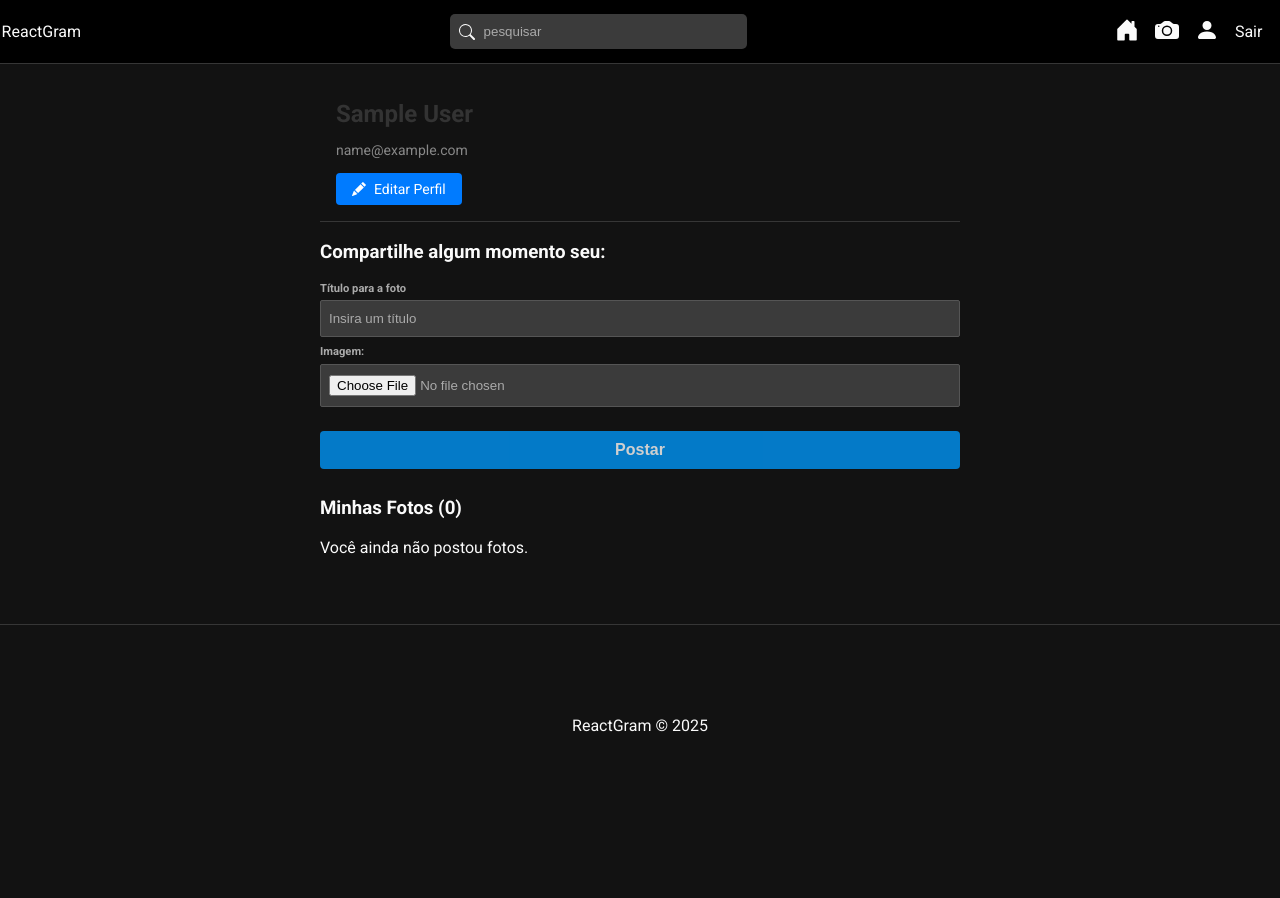
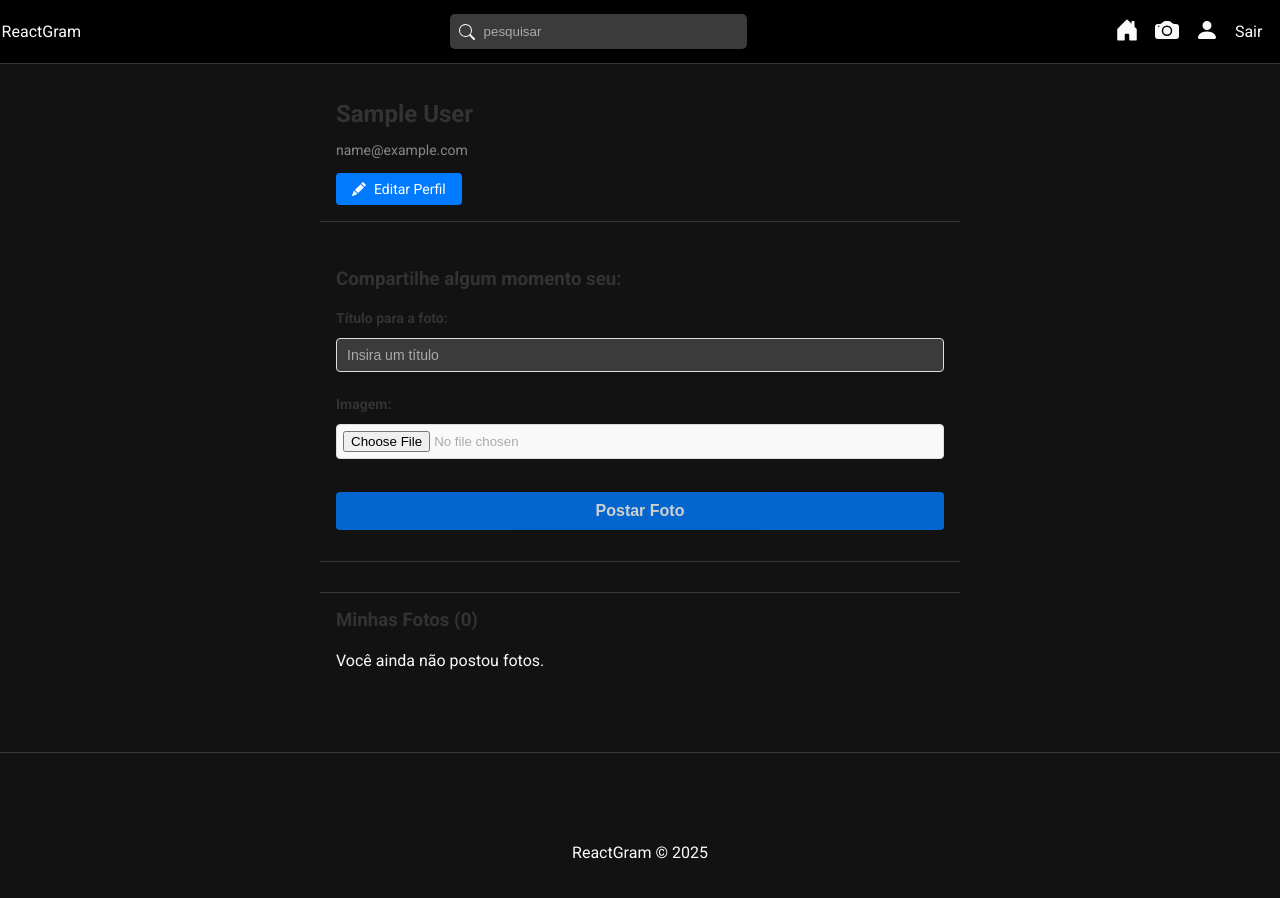
Before and after one commit to RafaelBartKings/reactGram, a React (Create React App) app in the folder reactgram-front/: page /users/1 in a window 1280 px wide. Shown: the top 898 px of the page. Before the commit the page ends 825 px from the top, so only its background shows below. Built offline with nearby package versions, Linux system fonts and the light colour scheme; sample sign-in values are in the browser's storage.

Commit message:
Profile-photos

```diff
--- a/reactgram-front/src/pages/Profile/Profile.css
+++ b/reactgram-front/src/pages/Profile/Profile.css
@@ -1,3 +1,4 @@
+/* SEU CSS ATUAL (mantenha tudo isso) */
 #profile {
    width: 50%;
    margin: 0 auto;
@@ -80,3 +81,169 @@
 .btn:hover {
    background: #545b62;
 }
+
+/* AGORA ADICIONE ESTAS NOVAS REGRAS NO FINAL */
+
+/* Preview da imagem */
+.image-preview {
+   margin: 15px 0;
+   text-align: center;
+}
+
+.preview-label {
+   display: block;
+   color: #666;
+   margin-top: 8px;
+   font-size: 14px;
+}
+
+.preview-image-container {
+   display: inline-block;
+   max-width: 200px;
+   max-height: 150px;
+   overflow: hidden;
+   border-radius: 4px;
+   border: 1px solid #ddd;
+   background: #f9f9f9;
+   padding: 5px;
+}
+
+.preview-image {
+   max-width: 100%;
+   max-height: 140px;
+   display: block;
+   object-fit: contain;
+}
+
+/* Formulário */
+.new-photo {
+   margin: 30px 0;
+   padding: 1em;
+   border-bottom: 1px solid #363636;
+}
+
+.new-photo h3 {
+   margin: 0 0 20px 0;
+   color: #333;
+}
+
+.new-photo form {
+   display: flex;
+   flex-direction: column;
+   gap: 15px;
+   margin-top: 20px;
+}
+
+.new-photo label {
+   display: flex;
+   flex-direction: column;
+   gap: 5px;
+}
+
+.new-photo label span {
+   color: #333;
+   font-size: 14px;
+}
+
+.new-photo input[type="text"] {
+   padding: 8px 10px;
+   border: 1px solid #ddd;
+   border-radius: 4px;
+   font-size: 14px;
+}
+
+.new-photo input[type="file"] {
+   padding: 6px;
+   border: 1px solid #ddd;
+   border-radius: 4px;
+   background: #f9f9f9;
+}
+
+.new-photo button {
+   background: #007bff;
+   color: white;
+   padding: 10px 20px;
+   border: none;
+   border-radius: 4px;
+   cursor: pointer;
+   font-size: 16px;
+   transition: background 0.3s;
+   margin-top: 10px;
+}
+
+.new-photo button:hover:not(:disabled) {
+   background: #0056b3;
+}
+
+.new-photo button:disabled {
+   background: #6c757d;
+   cursor: not-allowed;
+}
+
+/* Mensagens */
+.messages-container {
+   margin-top: 15px;
+}
+
+/* Galeria de fotos */
+.user-photos {
+   margin: 30px 0;
+   padding: 1em;
+   border-top: 1px solid #363636;
+}
+
+.user-photos h3 {
+   margin: 0 0 20px 0;
+   color: #333;
+}
+
+.photos-container {
+   display: grid;
+   grid-template-columns: repeat(auto-fill, minmax(180px, 1fr));
+   gap: 15px;
+}
+
+.photo-item {
+   background: white;
+   border: 1px solid #ddd;
+   border-radius: 4px;
+   overflow: hidden;
+}
+
+.photo-item img {
+   width: 100%;
+   height: 150px;
+   object-fit: cover;
+}
+
+.photo-title {
+   padding: 10px;
+   margin: 0;
+   color: #333;
+   font-size: 14px;
+   text-align: center;
+}
+
+.photo-item small {
+   display: block;
+   padding: 0 10px 10px;
+   color: #666;
+   font-size: 11px;
+   text-align: center;
+}
+
+/* Spinner */
+.spinner {
+   display: inline-block;
+   width: 16px;
+   height: 16px;
+   border: 2px solid rgba(255,255,255,0.3);
+   border-radius: 50%;
+   border-top-color: white;
+   animation: spin 1s linear infinite;
+   margin-right: 8px;
+}
+
+@keyframes spin {
+   to { transform: rotate(360deg); }
+}
--- a/reactgram-front/src/pages/Profile/Profile.js
+++ b/reactgram-front/src/pages/Profile/Profile.js
@@ -1,4 +1,4 @@
-// Profile.js - CORREÇÃO APLICADA
+// Profile.js - VERSÃO COM MENSAGEM DE SUCESSO
 import './Profile.css';
 
 import { uploads } from '../../utils/config';
@@ -16,12 +16,9 @@ const Profile = () => {
    const navigate = useNavigate();
    const dispatch = useDispatch();
 
-   // CORREÇÃO: Adicionado valor padrão para evitar undefined
    const { visitedUser, loading, error } = useSelector(state => state.user || {});
-
    const { user: userAuth } = useSelector(state => state.auth || {});
 
-   // CORREÇÃO PRINCIPAL: Adicionado valor padrão completo para state.photo
    const {
       photos = [],
       loading: loadingPhoto = false,
@@ -31,17 +28,15 @@ const Profile = () => {
 
    const [title, setTitle] = useState('');
    const [image, setImage] = useState('');
+   const [preview, setPreview] = useState('');
+   const [localSuccess, setLocalSuccess] = useState(''); // ← ESTADO LOCAL PARA MENSAGEM
 
-   // Determina qual usuário mostrar - com verificação segura
    const isMyProfile = userAuth && id && userAuth._id && id === userAuth._id;
    const userToShow = isMyProfile ? userAuth : visitedUser;
 
-   // New form and edit form refs
    const newPhotoForm = useRef();
-   const editPhotoForm = useRef();
 
    useEffect(() => {
-      // Verificação mais segura
       if (!id || id === 'undefined') {
          if (userAuth && userAuth._id) {
             navigate(`/users/${userAuth._id}`);
@@ -51,9 +46,7 @@ const Profile = () => {
          return;
       }
 
-      // Se for o perfil de outro usuário, busca os dados
       if (id && id !== 'undefined') {
-         // Verifica se é o perfil de outro usuário
          if (!userAuth || !userAuth._id || id !== userAuth._id) {
             dispatch(getUserDetails(id));
          }
@@ -64,10 +57,16 @@ const Profile = () => {
       const file = e.target.files[0];
       if (file) {
          setImage(file);
+
+         const reader = new FileReader();
+         reader.onloadend = () => {
+            setPreview(reader.result);
+         };
+         reader.readAsDataURL(file);
       }
    };
 
-   const submitHandle = e => {
+   const submitHandle = async e => {
       e.preventDefault();
 
       if (!image) {
@@ -75,18 +74,57 @@ const Profile = () => {
          return;
       }
 
-      const formData = new FormData(); // CORREÇÃO: "FormData" com F maiúsculo
+      if (!title.trim()) {
+         alert('Digite um título para a foto!');
+         return;
+      }
+
+      const formData = new FormData();
       formData.append('title', title);
       formData.append('image', image);
 
-      dispatch(publishPhoto(formData));
+      try {
+         const result = await dispatch(publishPhoto(formData));
 
-      setTitle('');
-      setImage('');
+         if (publishPhoto.fulfilled.match(result)) {
+            console.log('Foto publicada com sucesso:', result.payload);
 
-      setTimeout(() => {
-         dispatch(resetMessage());
-      }, 2000);
+            // Limpa o formulário
+            setTitle('');
+            setImage('');
+            setPreview('');
+
+            // Limpa o input de arquivo
+            const fileInput = document.querySelector('input[type="file"]');
+            if (fileInput) fileInput.value = '';
+
+            // Define mensagem de sucesso local
+            setLocalSuccess('Foto publicada com sucesso!');
+
+            // Limpa a mensagem local após 3 segundos
+            setTimeout(() => {
+               setLocalSuccess('');
+            }, 3000);
+
+            // Limpa a mensagem do Redux se existir
+            setTimeout(() => {
+               dispatch(resetMessage());
+            }, 3000);
+         }
+
+         // Se houver erro
+         if (publishPhoto.rejected.match(result)) {
+            console.error('Erro ao publicar foto:', result.error);
+         }
+      } catch (error) {
+         console.error('Erro ao publicar foto:', error);
+      }
+   };
+
+   // Limpa a mensagem manualmente
+   const handleCloseMessage = () => {
+      dispatch(resetMessage());
+      setLocalSuccess('');
    };
 
    // Loading
@@ -133,7 +171,7 @@ const Profile = () => {
                   alt={userToShow.name}
                   className="profile-avatar"
                   onError={e => {
-                     e.target.src = '/default-avatar.png'; // Adicione uma imagem padrão
+                     e.target.src = '/default-avatar.png';
                   }}
                />
             )}
@@ -141,75 +179,116 @@ const Profile = () => {
                <h2>{userToShow.name}</h2>
                {userToShow.bio && <p className="bio">{userToShow.bio}</p>}
 
-               {/* Mostra email apenas no próprio perfil */}
                {isMyProfile && userToShow.email && (
                   <p className="email">{userToShow.email}</p>
                )}
 
-               {/* Botão de editar apenas no próprio perfil */}
                {isMyProfile && (
-                  <Link to="/profile/edit" className="btn-edit"> {/* Supondo que tenha uma rota de edição */}
+                  <Link to="/profile/edit" className="btn-edit">
                      <BsPencilFill /> Editar Perfil
                   </Link>
                )}
             </div>
          </div>
 
-         {/* Mostra formulário de foto apenas no próprio perfil */}
          {isMyProfile && (
             <>
                <div className="new-photo" ref={newPhotoForm}>
                   <h3>Compartilhe algum momento seu:</h3>
+
+                  {/* Preview da imagem */}
+                  {preview && (
+                     <div className="image-preview">
+                        <div className="preview-image-container">
+                           <img src={preview} alt="Preview" className="preview-image" />
+                        </div>
+                        <p className="preview-label">Pré-visualização</p>
+                     </div>
+                  )}
+
                   <form onSubmit={submitHandle}>
                      <label>
-                        <span>Título para a foto</span>
+                        <span>Título para a foto:</span>
                         <input
                            type="text"
                            placeholder="Insira um título"
                            onChange={e => setTitle(e.target.value)}
                            value={title || ''}
+                           required
                         />
                      </label>
+
                      <label>
                         <span>Imagem:</span>
                         <input
                            type="file"
                            onChange={handleFile}
                            accept="image/*"
+                           required
                         />
                      </label>
 
                      {loadingPhoto ? (
-                        <input type="submit" disabled value="Aguarde..." />
+                        <button type="button" disabled className="btn">
+                           <span className="spinner"></span> Enviando...
+                        </button>
                      ) : (
-                        <input type="submit" value="Postar" />
+                        <button type="submit" className="btn">
+                           Postar Foto
+                        </button>
+                     )}
+                  </form>
+
+                  {/* Mostrar mensagens - AGORA COM MENSAGEM LOCAL TAMBÉM */}
+                  <div className="messages-container">
+                     {localSuccess && (
+                        <Message
+                           msg={localSuccess}
+                           type="success"
+                           onClose={handleCloseMessage}
+                        />
                      )}
 
-                     {/* Mostrar mensagens de sucesso/erro */}
-                     {messagePhoto && (
-                        <Message msg={messagePhoto} type="success" />
+                     {messagePhoto && !localSuccess && (
+                        <Message
+                           msg={messagePhoto}
+                           type="success"
+                           onClose={handleCloseMessage}
+                        />
                      )}
+
                      {errorPhoto && (
-                        <Message msg={errorPhoto} type="error" />
+                        <Message
+                           msg={errorPhoto}
+                           type="error"
+                           onClose={handleCloseMessage}
+                        />
                      )}
-                  </form>
+                  </div>
                </div>
 
                {/* Mostrar fotos do usuário */}
                <div className="user-photos">
                   <h3>Minhas Fotos ({photos.length})</h3>
-                  {photos.length === 0 ? (
+                  {loadingPhoto ? (
+                     <p>Carregando fotos...</p>
+                  ) : photos.length === 0 ? (
                      <p>Você ainda não postou fotos.</p>
                   ) : (
                      <div className="photos-container">
-                        {/* Aqui você pode mapear as fotos */}
                         {photos.map(photo => (
                            <div key={photo._id} className="photo-item">
                               <img
                                  src={`${uploads}/photos/${photo.image}`}
                                  alt={photo.title}
+                                 onError={(e) => {
+                                    e.target.src = '/default-image.png';
+                                 }}
                               />
-                              <p>{photo.title}</p>
+                              <p className="photo-title">{photo.title}</p>
+                              <small>
+                                 {new Date(photo.createdAt).toLocaleDateString()}
+                              </small>
                            </div>
                         ))}
                      </div>
@@ -217,13 +296,6 @@ const Profile = () => {
                </div>
             </>
          )}
-
-         {/* Remova o debug-info em produção */}
-         {/* <div className="debug-info">
-            <p>É meu perfil? {isMyProfile ? 'Sim' : 'Não'}</p>
-            <p>ID: {userToShow._id}</p>
-            {!isMyProfile && <p>Visitando perfil de: {userToShow.name}</p>}
-         </div> */}
       </div>
    );
 };
```
Also changed, not shown: 1 other file (tests, documents, lock files or other folders).
